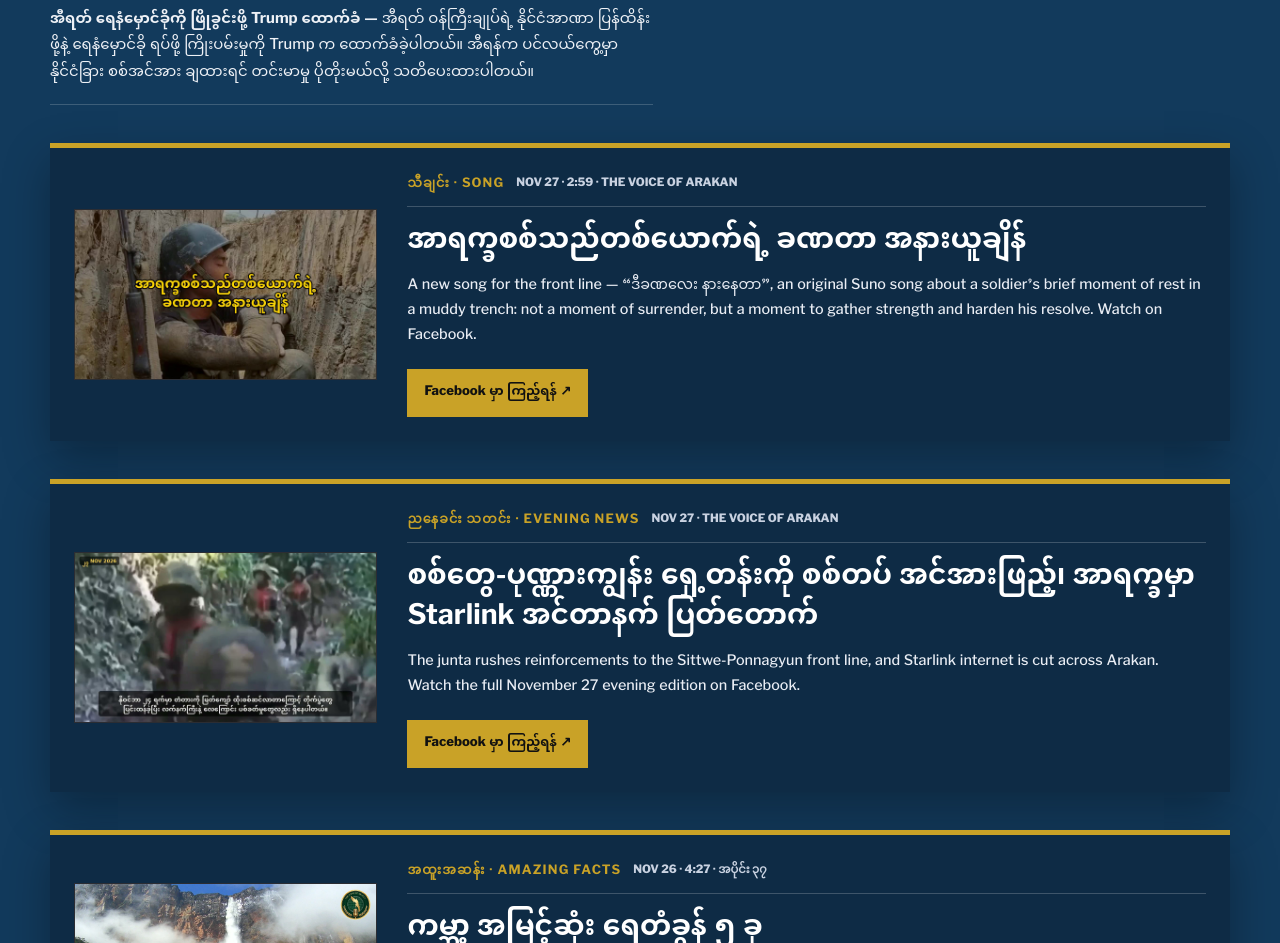
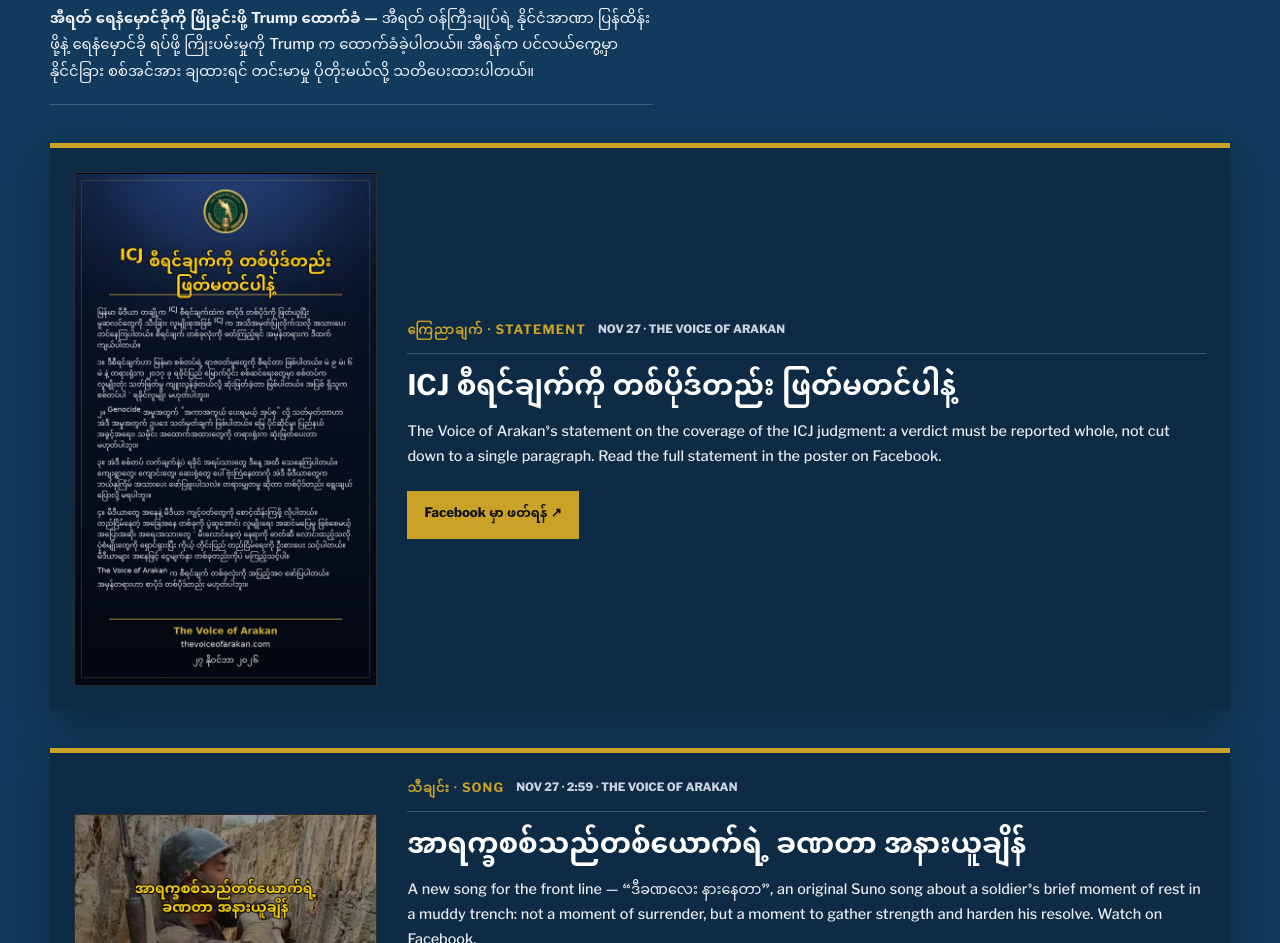
Before and after one commit to thevoiceofarakan/thevoiceofarakan.github.io, a plain HTML site: page index.html in a window 1280 px wide. Shown: the part 3507-4450 px from the top of the page. Drawn offline with nearby package versions, Linux system fonts and the light colour scheme.

Commit message:
The Voice of Arakan website - Nov 27, 2026 ICJ statement poster card

```diff
--- a/index.html
+++ b/index.html
@@ -509,6 +509,21 @@
             </div>
           </article>
 
+          <article class="today-breaking today-feature" aria-labelledby="today-icj-statement-title">
+            <div class="today-breaking-media" style="aspect-ratio: 1240 / 2100">
+              <img src="assets/icj-statement-nov-27.jpg" alt="The Voice of Arakan statement poster of November 27 2026 — do not quote a single paragraph of the ICJ judgment on its own" width="1240" height="2100" style="object-fit: contain">
+            </div>
+            <div class="today-breaking-copy">
+              <div class="today-breaking-label">
+                <strong>ကြေညာချက် · Statement</strong>
+                <span>NOV 27 · THE VOICE OF ARAKAN</span>
+              </div>
+              <h2 id="today-icj-statement-title">ICJ စီရင်ချက်ကို တစ်ပိုဒ်တည်း ဖြတ်မတင်ပါနဲ့</h2>
+              <p>The Voice of Arakan&rsquo;s statement on the coverage of the ICJ judgment: a verdict must be reported whole, not cut down to a single paragraph. Read the full statement in the poster on Facebook.</p>
+              <a class="today-breaking-link" href="https://facebook.com/61593468087784/posts/pfbid0kZgy5qBWwandHJi8mfhjTDVLCJ8ojJMCN5AvJhkR1dPjmoZnAmMU8Bbt78jEH6uKl/" target="_blank" rel="noopener noreferrer">Facebook မှာ ဖတ်ရန် ↗</a>
+            </div>
+          </article>
+
           <article class="today-breaking today-feature" aria-labelledby="today-soldier-rest-song-title">
             <div class="today-breaking-media">
               <img src="assets/soldier-rest-song-nov-27.jpg" alt="Title card of the November 27 2026 song video — an Arakan soldier's brief moment of rest in a trench" width="1280" height="720">
```
Also changed, not shown: assets/icj-statement-nov-27.jpg (added).
